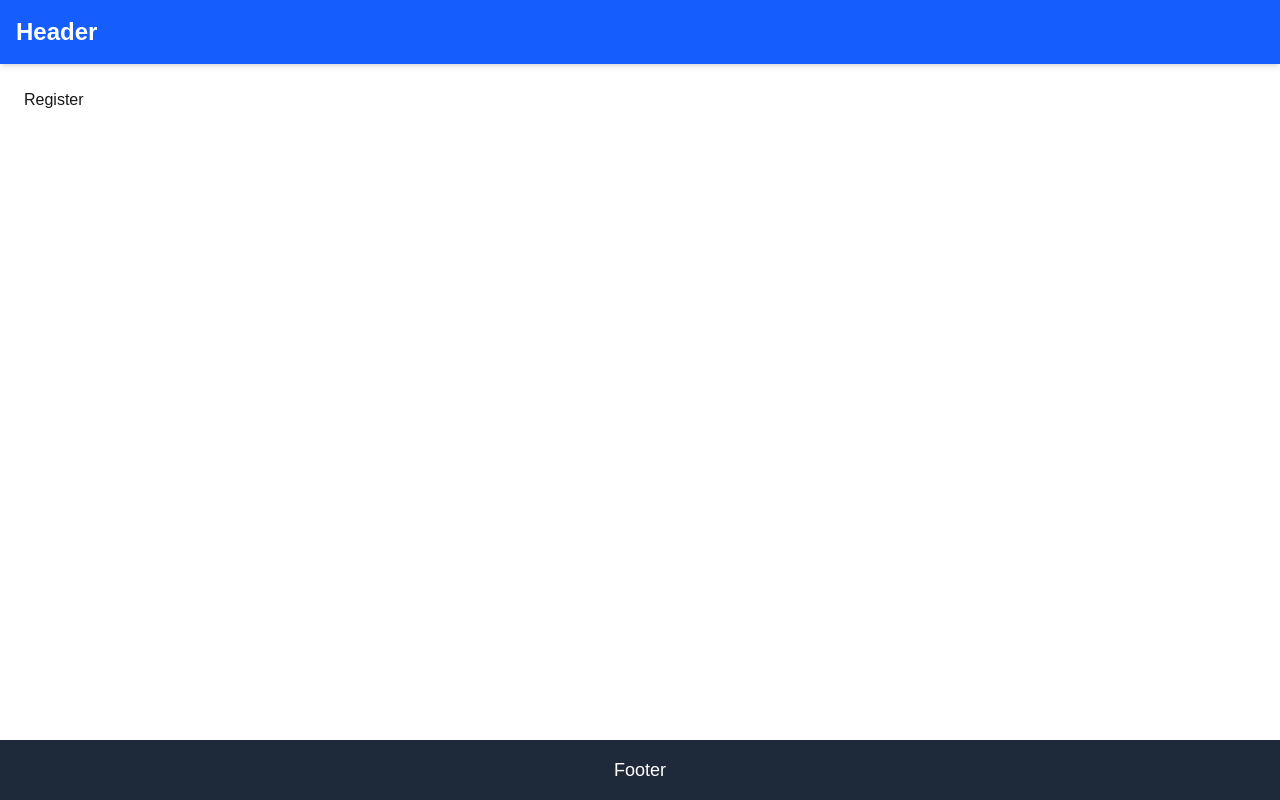
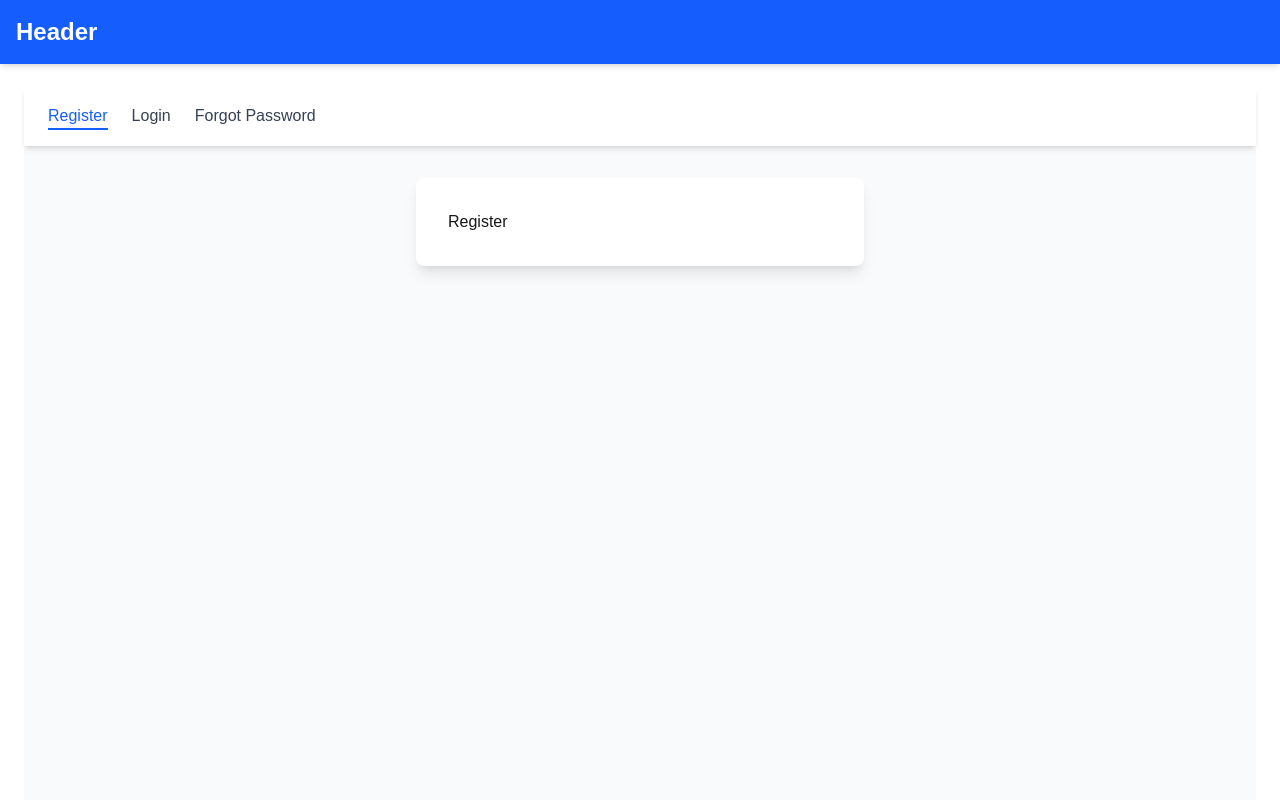
Before and after one commit to Yibeltal-0849/next-js-practice, a Next.js app: page /register in a window 1280 px wide. Shown: the top 800 px of the page. Built offline with nearby package versions, Linux system fonts and the light colour scheme.

Commit message:
active link

```diff
--- /dev/null
+++ b/app/(auth)/layout.tsx
@@ -0,0 +1,49 @@
+'use client' // ← Add this at the top
+
+import React from 'react'
+import Link from 'next/link'
+import { usePathname } from 'next/navigation'
+
+const navLinks = [
+  { name: "Register", href: "/register" },
+  { name: "Login", href: "/login" },
+  { name: "Forgot Password", href: "/forgot-password" }
+]
+
+export default function AuthLayout({ children }: { children: React.ReactNode }) {
+  const pathname = usePathname() // ← Fixed variable name (was pathName)
+
+  return (
+    <div className="min-h-screen bg-gray-50">
+      {/* Navigation Bar */}
+      <nav className="bg-white shadow-md py-4 px-6">
+        <div className="container mx-auto flex space-x-6">
+          {navLinks.map((link) => {
+            const isActive = pathname === link.href // ← Better comparison
+
+            return (
+              <Link
+                href={link.href}
+                key={link.name}
+                className={`font-medium transition-colors duration-200 ${
+                  isActive
+                    ? 'text-blue-600 border-b-2 border-blue-600'
+                    : 'text-gray-700 hover:text-blue-600'
+                }`}
+              >
+                {link.name}
+              </Link>
+            )
+          })}
+        </div>
+      </nav>
+
+      {/* Main Content Area */}
+      <main className="container mx-auto px-4 py-8">
+        <div className="max-w-md mx-auto bg-white rounded-lg shadow-lg p-8">
+          {children}
+        </div>
+      </main>
+    </div>
+  )
+}
--- /dev/null
+++ b/app/(auth)/register/layout.tsx
@@ -0,0 +1,9 @@
+
+import React from "react"
+export default function RegisterLayout({ children}:{children:React.ReactNode}) {
+  return (
+    <div>
+      {children}
+    </div>
+  );
+}
```
Also changed, not shown: note.txt.
